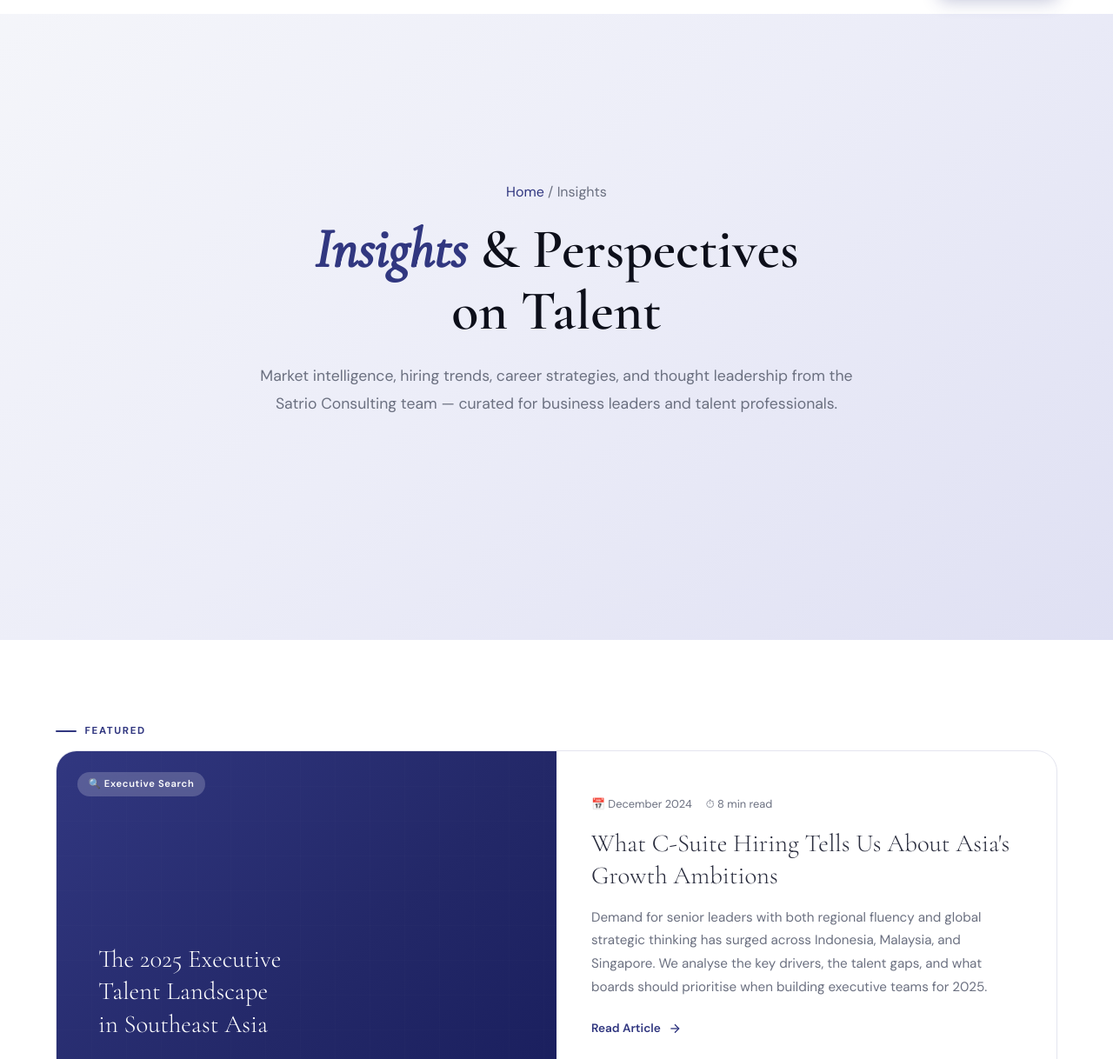
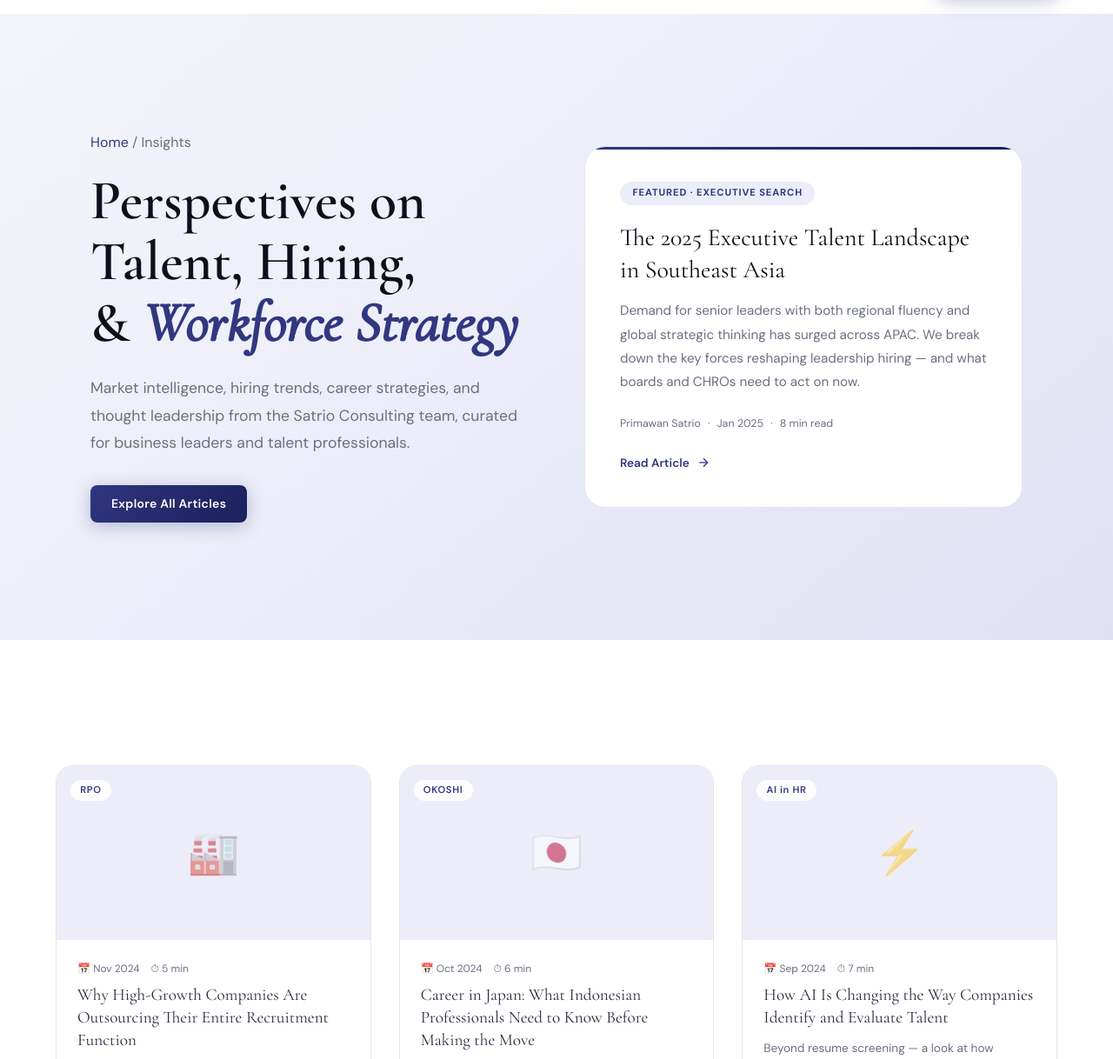
Before and after one commit to anggiclementine02/satrio.consulting, a plain HTML site: page insights.html in a window 1280 px wide. Shown: the part 64-1282 px from the top of the page at 87% size. Drawn offline with nearby package versions, Linux system fonts and the light colour scheme.

Commit message:
Update insights.html

```diff
--- a/insights.html
+++ b/insights.html
@@ -395,7 +395,7 @@
       text-decoration: none;
     }
 
-    /* page hero (matching about.html hero aesthetics) */
+    /* page hero */
     .page-hero {
       min-height: 100vh;
       display: flex;
@@ -404,31 +404,20 @@
       overflow: hidden;
       background: var(--gradient-hero);
       padding-top: var(--header-height);
-      padding-bottom: 4rem;
     }
     .page-hero-inner {
-      max-width: 1000px;
+      max-width: 1200px;
       margin: 0 auto;
       padding: 0 5%;
-      text-align: center;
+      display: grid;
+      grid-template-columns: 1fr 1fr;
+      gap: 4rem;
+      align-items: center;
     }
-    .hero-tag {
-      display: inline-flex;
-      align-items: center;
-      gap: 0.5rem;
-      background: white;
-      color: var(--accent);
-      padding: 0.5rem 1.2rem;
-      border-radius: 50px;
-      font-size: 0.75rem;
-      font-weight: 700;
-      letter-spacing: 0.1em;
-      text-transform: uppercase;
-      margin-bottom: 1.5rem;
-      border: 1px solid var(--border);
-      box-shadow: 0 4px 16px rgba(49,55,128,0.1);
-    }
-    .page-hero h1 {
+
+    /* left */
+    .hero-left .breadcrumb { margin-bottom: 1.2rem; }
+    .hero-left h1 {
       font-family: var(--font-heading);
       font-size: clamp(2.8rem, 5vw, 4.2rem);
       font-weight: 600;
@@ -436,92 +425,70 @@
       color: var(--black);
       margin-bottom: 1.5rem;
     }
-    .page-hero h1 em { font-style: italic; color: var(--accent); }
-    .page-hero p {
+    .hero-left h1 em { font-style: italic; color: var(--accent); }
+    .hero-left p {
       font-size: 1.1rem;
       color: var(--gray-mid);
       line-height: 1.8;
-      max-width: 700px;
-      margin-left: auto;
-      margin-right: auto;
     }
 
-    /* featured article */
-    .featured-article {
-      display: grid;
-      grid-template-columns: 1fr 1fr;
-      gap: 0;
+    /* right — featured card */
+    .hero-featured {
+      background: #fff;
+      border: 1px solid var(--border);
       border-radius: 24px;
+      padding: 2.5rem;
+      position: relative;
       overflow: hidden;
-      margin-bottom: 4rem;
-    }
-    .featured-img {
-      background: var(--gradient-main);
-      padding: 3rem;
-      display: flex;
-      flex-direction: column;
-      justify-content: flex-end;
-      position: relative;
       min-height: 380px;
-    }
-    .featured-img::before {
-      content: '';
-      position: absolute;
-      inset: 0;
-      background-image: linear-gradient(rgba(255,255,255,0.04) 1px, transparent 1px),
-        linear-gradient(90deg, rgba(255,255,255,0.04) 1px, transparent 1px);
-      background-size: 40px 40px;
-      opacity: 0.3;
-    }
-    .featured-tag {
-      position: absolute;
-      top: 1.5rem;
-      left: 1.5rem;
-      background: rgba(255,255,255,0.2);
-      color: #fff;
-      padding: 0.3rem 0.8rem;
-      border-radius: 50px;
-      font-size: 0.7rem;
-      font-weight: 600;
-      letter-spacing: 0.06em;
-      backdrop-filter: blur(4px);
-    }
-    .featured-img-title {
-      font-family: var(--font-heading);
-      font-size: 1.8rem;
-      font-weight: 300;
-      color: #fff;
-      line-height: 1.3;
-      position: relative;
-      z-index: 1;
-    }
-    .featured-content {
-      padding: 2.5rem;
       display: flex;
       flex-direction: column;
       justify-content: center;
     }
-    .art-meta {
-      font-size: 0.8rem;
-      color: var(--gray-mid);
+    .hero-featured::before {
+      content: '';
+      position: absolute;
+      top: 0; left: 0; right: 0;
+      height: 3px;
+      background: var(--gradient-main);
+      transform: scaleX(1);
+    }
+    .featured-tag {
+      display: inline-block;
+      background: var(--accent-light);
+      color: var(--accent);
+      padding: 0.3rem 0.9rem;
+      border-radius: 50px;
+      font-size: 0.7rem;
+      font-weight: 700;
+      letter-spacing: 0.08em;
+      text-transform: uppercase;
+      margin-bottom: 1.2rem;
+      align-self: flex-start;
+    }
+    .hero-featured h3 {
+      font-family: var(--font-heading);
+      font-size: 1.75rem;
+      font-weight: 400;
+      line-height: 1.3;
+      color: var(--black);
       margin-bottom: 1rem;
-      display: flex;
-      gap: 1rem;
     }
-    .featured-content h2 {
-      font-family: var(--font-heading);
-      font-size: 1.8rem;
-      font-weight: 300;
-      margin-bottom: 1rem;
-      line-height: 1.3;
-    }
-    .featured-content p {
+    .hero-featured p {
       font-size: 0.95rem;
       color: var(--gray-mid);
-      line-height: 1.75;
+      line-height: 1.8;
       margin-bottom: 1.5rem;
     }
-    .read-link {
+    .featured-meta {
+      display: flex;
+      align-items: center;
+      gap: 0.5rem;
+      font-size: 0.78rem;
+      color: var(--gray-mid);
+      margin-bottom: 1.5rem;
+    }
+    .hero-featured .read-link {
       display: inline-flex;
       align-items: center;
       gap: 0.5rem;
@@ -531,14 +498,38 @@
       text-decoration: none;
       transition: gap 0.2s;
     }
-    .read-link:hover { gap: 0.9rem; }
-    .read-link svg { width: 16px; height: 16px; stroke: currentColor; }
+    .hero-featured .read-link:hover { gap: 0.9rem; }
+    .hero-featured .read-link svg {
+      width: 16px;
+      height: 16px;
+      stroke: currentColor;
+      fill: none;
+    }
+
+    /* responsive */
+    @media (max-width: 1024px) {
+      .page-hero-inner {
+        grid-template-columns: 1fr;
+        gap: 3rem;
+      }
+    }
+    @media (max-width: 560px) {
+      .hero-left h1 { font-size: 2.4rem; }
+    }
+
+    .hero-btn {
+      margin-top: 2rem;
+      display: inline-flex;
+      align-items: center;
+      gap: 0.5rem;
+    }
 
     /* articles grid */
     .articles-grid {
       display: grid;
       grid-template-columns: repeat(3, 1fr);
       gap: 2rem;
+      margin-top: 3rem;
     }
     .article-card {
       border-radius: 20px;
@@ -588,6 +579,18 @@
       line-height: 1.65;
       margin-bottom: 1rem;
     }
+    .read-link {
+      display: inline-flex;
+      align-items: center;
+      gap: 0.5rem;
+      font-size: 0.85rem;
+      font-weight: 600;
+      color: var(--accent);
+      text-decoration: none;
+      transition: gap 0.2s;
+    }
+    .read-link:hover { gap: 0.9rem; }
+    .read-link svg { width: 16px; height: 16px; stroke: currentColor; }
 
     /* topics section (light gray) */
     .topics-section { background: var(--gray-light); }
@@ -790,9 +793,9 @@
 
     /* responsive (from about.html) */
     @media (max-width: 1024px) {
+      .page-hero-inner { grid-template-columns: 1fr; gap: 3rem; }
       .desktop-nav { display: none; }
       .hamburger { display: flex; }
-      .featured-article { grid-template-columns: 1fr; }
       .articles-grid { grid-template-columns: repeat(2,1fr); }
     }
     @media (max-width: 768px) {
@@ -802,7 +805,7 @@
     }
     @media (max-width: 560px) {
       .footer-grid { grid-template-columns: 1fr; }
-      .page-hero h1 { font-size: 2.4rem; }
+      .hero-left h1 { font-size: 2.4rem; }
     }
   </style>
 </head>
@@ -825,8 +828,8 @@
       <div class="dropdown">
         <span class="nav-item">Initiatives <span style="font-size:0.7em; margin-left:2px;">▼</span></span>
         <div class="dropdown-menu">
-          <a href="#"><span class="dm-icon">⚡</span> Hirai.io</a>
-          <a href="#"><span class="dm-icon">🇯🇵</span> OKOSHI Japanese Edu</a>
+           <a href="services.html#okoshi"><span class="dm-icon">🇯🇵</span> OKOSHI Japanese Edu</a>
+           <a href="services.html#hirai"><span class="dm-icon">⚡</span> Hirai.io</a>
         </div>
       </div>
       <a href="about.html" class="nav-item">About Us</a>
@@ -853,8 +856,8 @@
     <div class="nav-item dropdown-trigger">
       Initiatives <span class="nav-arrow">▼</span>
       <div class="mobile-dropdown-content">
-        <a href="#">Hirai.io</a>
-        <a href="#">OKOSHI Japanese Edu</a>
+        <a href="services.html#okoshi">OKOSHI Japanese Edu</a>
+        <a href="services.html#hirai">Hirai.io</a>
       </div>
     </div>
     <a href="about.html" class="nav-item">About Us</a>
@@ -865,33 +868,50 @@
     </div>
   </div>
 
-  <!-- PAGE HERO (styled like about.html) -->
+  <!-- PAGE HERO – two columns, featured on right (like about) -->
   <div class="page-hero">
   <div class="page-hero-inner">
+
+   <!-- left column -->
+<div class="hero-left reveal">
   <div class="breadcrumb"><a href="index.html">Home</a> / Insights</div>
-      <h1><em>Insights</em> & Perspectives<br>on Talent</h1>
-      <p>Market intelligence, hiring trends, career strategies, and thought leadership from the Satrio Consulting team — curated for business leaders and talent professionals.</p>
+
+  <h1>Perspectives on Talent, Hiring, <br> &  <em> Workforce Strategy</em></h1>
+
+  <p>
+  Market intelligence, hiring trends, career strategies, and thought leadership from the Satrio Consulting team, curated for business leaders and talent professionals.
+  </p>
+<a href="#articles" class="btn btn-primary hero-btn">
+  Explore All Articles
+</a>
+</div>
+
+    <!-- right column: featured article -->
+    <div class="hero-featured reveal reveal-delay-1">
+      <span class="featured-tag">Featured · Executive Search</span>
+      <h3>The 2025 Executive Talent Landscape in Southeast Asia</h3>
+      <p>Demand for senior leaders with both regional fluency and global strategic thinking has surged across APAC. We break down the key forces reshaping leadership hiring — and what boards and CHROs need to act on now.</p>
+      <div class="featured-meta">
+        <span>Primawan Satrio</span>
+        <span>·</span>
+        <span>Jan 2025</span>
+        <span>·</span>
+        <span>8 min read</span>
+      </div>
+      <a href="#" class="read-link">Read Article
+        <svg viewBox="0 0 24 24" fill="none" stroke="currentColor" stroke-width="2">
+          <line x1="5" y1="12" x2="19" y2="12"/>
+          <polyline points="12 5 19 12 12 19"/>
+        </svg>
+      </a>
+    </div>
+
   </div>
 </div>
 
+  <!-- ARTICLES GRID (featured removed from here) -->
   <section>
-    <div class="section-inner">
-      <!-- FEATURED -->
-      <p class="section-label reveal">Featured</p>
-      <div class="featured-article reveal reveal-delay-1">
-        <div class="featured-img">
-          <div class="featured-tag">🔍 Executive Search</div>
-          <div class="featured-img-title">The 2025 Executive<br>Talent Landscape<br>in Southeast Asia</div>
-        </div>
-        <div class="featured-content">
-          <div class="art-meta"><span>📅 December 2024</span><span>⏱ 8 min read</span></div>
-          <h2>What C-Suite Hiring Tells Us About Asia's Growth Ambitions</h2>
-          <p>Demand for senior leaders with both regional fluency and global strategic thinking has surged across Indonesia, Malaysia, and Singapore. We analyse the key drivers, the talent gaps, and what boards should prioritise when building executive teams for 2025.</p>
-          <a href="#" class="read-link">Read Article <svg viewBox="0 0 24 24" fill="none" stroke="currentColor" stroke-width="2"><line x1="5" y1="12" x2="19" y2="12"></line><polyline points="12 5 19 12 12 19"></polyline></svg></a>
-        </div>
-      </div>
-
-      <!-- ARTICLES GRID -->
+    <div class="section-inner" id = "articles">
       <div class="articles-grid">
         <div class="article-card reveal reveal-delay-1">
           <div class="article-thumb"><div class="article-thumb-icon">🏭</div><div class="article-tag">RPO</div></div>
@@ -971,7 +991,7 @@
     </div>
   </section>
 
-  <!-- NEWSLETTER (dark, like milestones) -->
+  <!-- NEWSLETTER (dark) -->
   <section class="newsletter-section reveal">
     <h2>Stay Ahead of the<br>Talent Market</h2>
     <p>Subscribe to our monthly Insights newsletter — exclusive research, salary data, and regional hiring trends delivered to your inbox.</p>
@@ -981,7 +1001,7 @@
     </div>
   </section>
 
-  <!-- CTA (gradient-main, like about.html) -->
+  <!-- CTA (gradient) -->
   <section class="cta-section reveal">
     <h2>Turn Insight into Action</h2>
     <p>Ready to apply these insights to your own hiring strategy? Our consultants are here to help you build the team your business needs.</p>
```
Lines whose indentation alone changed are shown as unchanged.
